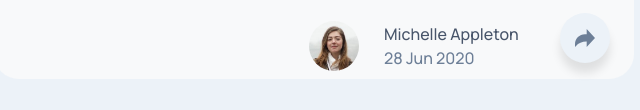
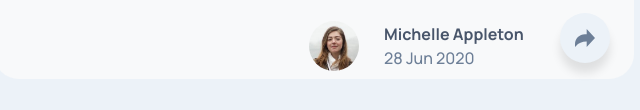
Before and after one commit to NiLoBol/article-preview-component-master, a plain HTML site: page index.html in a window 1280 px wide. Shown: the part 522-632 px from the top of the page, 326-966 px from the left. Drawn offline with nearby package versions, Linux system fonts and the light colour scheme.

Commit message:
Add files via upload

```diff
--- a/index.html
+++ b/index.html
@@ -57,7 +57,7 @@
               />
             </div>
             <div class="col-7">
-              <div class="name1">Michelle Appleton</div>
+              <div class="name1 w700">Michelle Appleton</div>
               <div class="name2">28 Jun 2020</div>
             </div>
             <div class="col-2">
--- a/style.css
+++ b/style.css
@@ -155,7 +155,9 @@ p,
 .name2 {
   color: var(--DesaturatedDarkBlue);
 }
-
+.w700{
+  font-weight: 700;
+}
 /* mobile */
 
 @media (max-width: 500px) {
```
